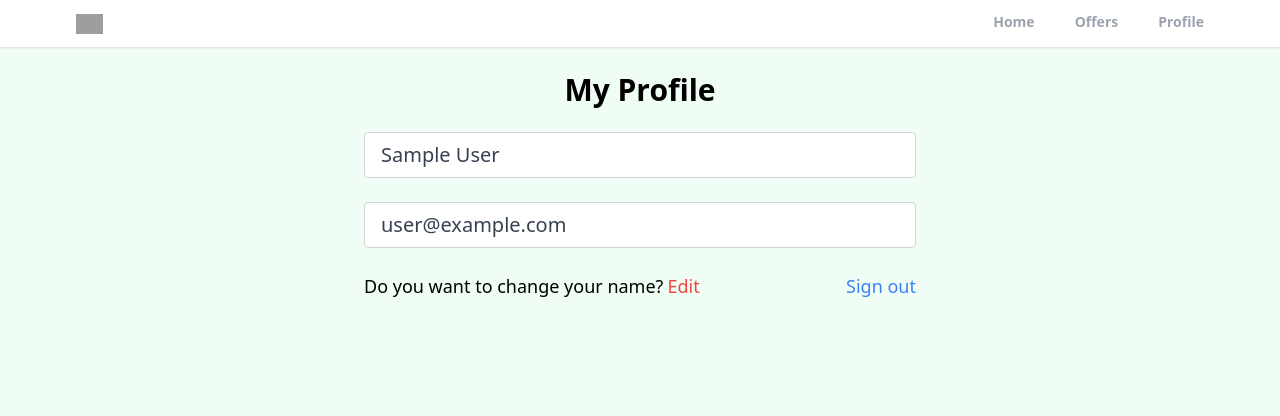
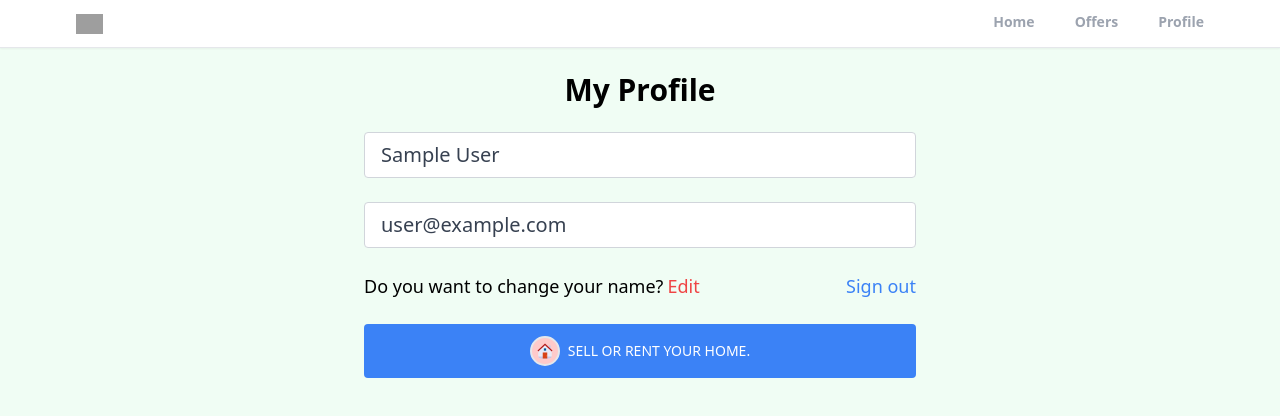
Before and after one commit to SOUMOJIT-CHAKRABORTY/Realtor_Clone, a React (Create React App) app in the folder realtor_clone/: page /profile in a window 1280 px wide. Shown: the top 416 px of the page. Built offline with nearby package versions, Linux system fonts and the light colour scheme; no server answers; sample sign-in values are in the browser's storage; grey boxes are pictures that could not be loaded.

Commit message:
button and routes are created the form is yet to create.

```diff
--- a/realtor_clone/src/App.js
+++ b/realtor_clone/src/App.js
@@ -1,31 +1,32 @@
-import './App.css';
-import {BrowserRouter as Router , Routes , Route} from "react-router-dom"
-import Header from './components/Header';
-import PrivateRoute from './components/PrivateRoute';
-import Profile from './pages/Profile';
-import SignIn from './pages/SignIn';
-import SignUp from './pages/SignUp';
-import ForgotPassword from './pages/ForgotPassword';
-import Offers from './pages/Offers';
-import Home from './pages/Home';
-import {ToastContainer} from "react-toastify";
-import 'react-toastify/dist/ReactToastify.css';
+import "./App.css";
+import { BrowserRouter as Router, Routes, Route } from "react-router-dom";
+import Header from "./components/Header";
+import PrivateRoute from "./components/PrivateRoute";
+import Profile from "./pages/Profile";
+import SignIn from "./pages/SignIn";
+import SignUp from "./pages/SignUp";
+import ForgotPassword from "./pages/ForgotPassword";
+import Offers from "./pages/Offers";
+import Home from "./pages/Home";
+import { ToastContainer } from "react-toastify";
+import "react-toastify/dist/ReactToastify.css";
+import CreateListing from "./pages/CreateListing";
 
 function App() {
   return (
     <div className="App">
-
       <Router>
         <Header />
         <Routes>
-      <Route path='/' element={<Home />} />
-      <Route path='/profile' element={<PrivateRoute />}>
-        <Route path='/profile' element={<Profile />} />
+          <Route path="/" element={<Home />} />
+          <Route path="/profile" element={<PrivateRoute />}>
+            <Route path="/profile" element={<Profile />} />
           </Route>
-      <Route path='/offers' element={<Offers />} />
-      <Route path='/sign-in' element={<SignIn />} />
-      <Route path='/sign-up' element={<SignUp />} />
-      <Route path='/forgot-password' element={<ForgotPassword />} />
+          <Route path="/offers" element={<Offers />} />
+          <Route path="/sign-in" element={<SignIn />} />
+          <Route path="/sign-up" element={<SignUp />} />
+          <Route path="/forgot-password" element={<ForgotPassword />} />
+          <Route path="/create-listings" element={<CreateListing />} />
         </Routes>
       </Router>
       <ToastContainer
--- a/realtor_clone/src/components/Spinner.jsx
+++ b/realtor_clone/src/components/Spinner.jsx
@@ -3,9 +3,9 @@ import spinner from "../assets/svg/spinner.svg";
 
 export default function Spinner() {
   return (
-    <div>
+    <div className="bg-black bg-opacity-50 h-screen flex items-center justify-center z-20 ">
       <div>
-        <img src={spinner} alt="Loading ..." />
+        <img src={spinner} alt="Loading ..." className="h-20" />
       </div>
     </div>
   );
--- /dev/null
+++ b/realtor_clone/src/pages/CreateListing.jsx
@@ -0,0 +1,9 @@
+import React from "react";
+
+export default function CreateListing() {
+  return (
+    <div>
+      <h1 className="text-3xl font-bold mt-6">Create a Listing</h1>
+    </div>
+  );
+}
--- a/realtor_clone/src/pages/Profile.jsx
+++ b/realtor_clone/src/pages/Profile.jsx
@@ -1,22 +1,23 @@
-import { getAuth, updateProfile } from 'firebase/auth';
-import { doc,updateDoc } from 'firebase/firestore';
-import React from 'react'
-import { useState } from 'react'
-import { useNavigate } from 'react-router';
-import {toast} from 'react-toastify';
-import {db} from "../firebase"
+import { getAuth, updateProfile } from "firebase/auth";
+import { doc, updateDoc } from "firebase/firestore";
+import React from "react";
+import { useState } from "react";
+import { useNavigate } from "react-router";
+import { toast } from "react-toastify";
+import { db } from "../firebase";
+import { FcHome } from "react-icons/fc";
+import { Link } from "react-router-dom";
 
 export default function Profile() {
-
   const auth = getAuth();
   const navigate = useNavigate();
-  const [changeDetail , setChangeDetail] = useState(false);
+  const [changeDetail, setChangeDetail] = useState(false);
   const [formData, setFormData] = useState({
     name: auth.currentUser.displayName,
-    email: auth.currentUser.email
+    email: auth.currentUser.email,
   });
 
-  const {name , email} = formData;
+  const { name, email } = formData;
 
   function onLogout() {
     auth.signOut();
@@ -24,10 +25,10 @@ export default function Profile() {
   }
 
   function onChange(e) {
-    setFormData((prevState)=>({
+    setFormData((prevState) => ({
       ...prevState,
-      [e.target.id]:e.target.value,
-    }))
+      [e.target.id]: e.target.value,
+    }));
   }
 
   async function onsubmit() {
@@ -45,35 +46,69 @@ export default function Profile() {
           name,
         });
       }
-      toast.success("Profile details updated")
+      toast.success("Profile details updated");
     } catch (error) {
-      toast.error("Could'nt update the changes")
-
+      toast.error("Could'nt update the changes");
     }
   }
 
   return (
-    <section className='max-w-6xl m-auto flex justify-center items-center flex-col'>
-      <h1 className='text-3xl font-bold mt-6'>My Profile</h1>
-      <div className=' w-full md:w-[50%] mt-6 px-3'>
+    <section className="max-w-6xl m-auto flex justify-center items-center flex-col">
+      <h1 className="text-3xl font-bold mt-6">My Profile</h1>
+      <div className=" w-full md:w-[50%] mt-6 px-3">
         <form>
           {/* Name */}
-          <input onChange={onChange} type="text" id='name' value={name} disabled ={!changeDetail} className={`mb-6 w-full rounded py-2 px-4 text-gray-700 text-xl bg-white border border-gray-300 transition ease-in-out ${changeDetail && "bg-red-200 focus:bg-red-200"}`} />
+          <input
+            onChange={onChange}
+            type="text"
+            id="name"
+            value={name}
+            disabled={!changeDetail}
+            className={`mb-6 w-full rounded py-2 px-4 text-gray-700 text-xl bg-white border border-gray-300 transition ease-in-out ${
+              changeDetail && "bg-red-200 focus:bg-red-200"
+            }`}
+          />
 
           {/* Email */}
-          <input type="email" id='email' value={email} disabled ={!changeDetail} className="mb-6 w-full rounded py-2 px-4 text-gray-700 text-xl bg-white border border-gray-300 transition ease-in-out " />
+          <input
+            type="email"
+            id="email"
+            value={email}
+            disabled={!changeDetail}
+            className="mb-6 w-full rounded py-2 px-4 text-gray-700 text-xl bg-white border border-gray-300 transition ease-in-out "
+          />
 
-      <div className='flex justify-between whitespace-nowrap text-sm sm:text-lg mb-6'>
-        <p className='text-left'>Do you want to change your name?
-          <span onClick={()=>{
-            changeDetail && onsubmit();
-            setChangeDetail((prevState)=> !prevState);}}
-            className='ml-1 cursor-pointer text-red-500 hover:text-red-700 transition duration-200 ease-in-out'>{changeDetail ? "Apply Change" : "Edit"}</span>
-        </p>
-        <p onClick={onLogout} className='cursor-pointer text-blue-500 hover:text-blue-800 transition duration-150 ease-in-out'>Sign out</p>
-      </div>
+          <div className="flex justify-between whitespace-nowrap text-sm sm:text-lg mb-6">
+            <p className="text-left">
+              Do you want to change your name?
+              <span
+                onClick={() => {
+                  changeDetail && onsubmit();
+                  setChangeDetail((prevState) => !prevState);
+                }}
+                className="ml-1 cursor-pointer text-red-500 hover:text-red-700 transition duration-200 ease-in-out"
+              >
+                {changeDetail ? "Apply Change" : "Edit"}
+              </span>
+            </p>
+            <p
+              onClick={onLogout}
+              className="cursor-pointer text-blue-500 hover:text-blue-800 transition duration-150 ease-in-out"
+            >
+              Sign out
+            </p>
+          </div>
         </form>
+        <button className="bg-blue-500 w-full text-white font-medium uppercase px-7 py-3 rounded hover:bg-blue-700 transition ease-in-out duration-200 active:bg-blue-800 shodow-md text-sm hover:shadow-lg">
+          <Link
+            to="/create-listings"
+            className="flex justify-center items-center"
+          >
+            <FcHome className="mr-2 text-3xl bg-red-200 rounded-full border-2 p-1" />
+            Sell or Rent your Home.
+          </Link>
+        </button>
       </div>
     </section>
-  )
+  );
 }
```
Lines whose indentation alone changed are shown as unchanged.
